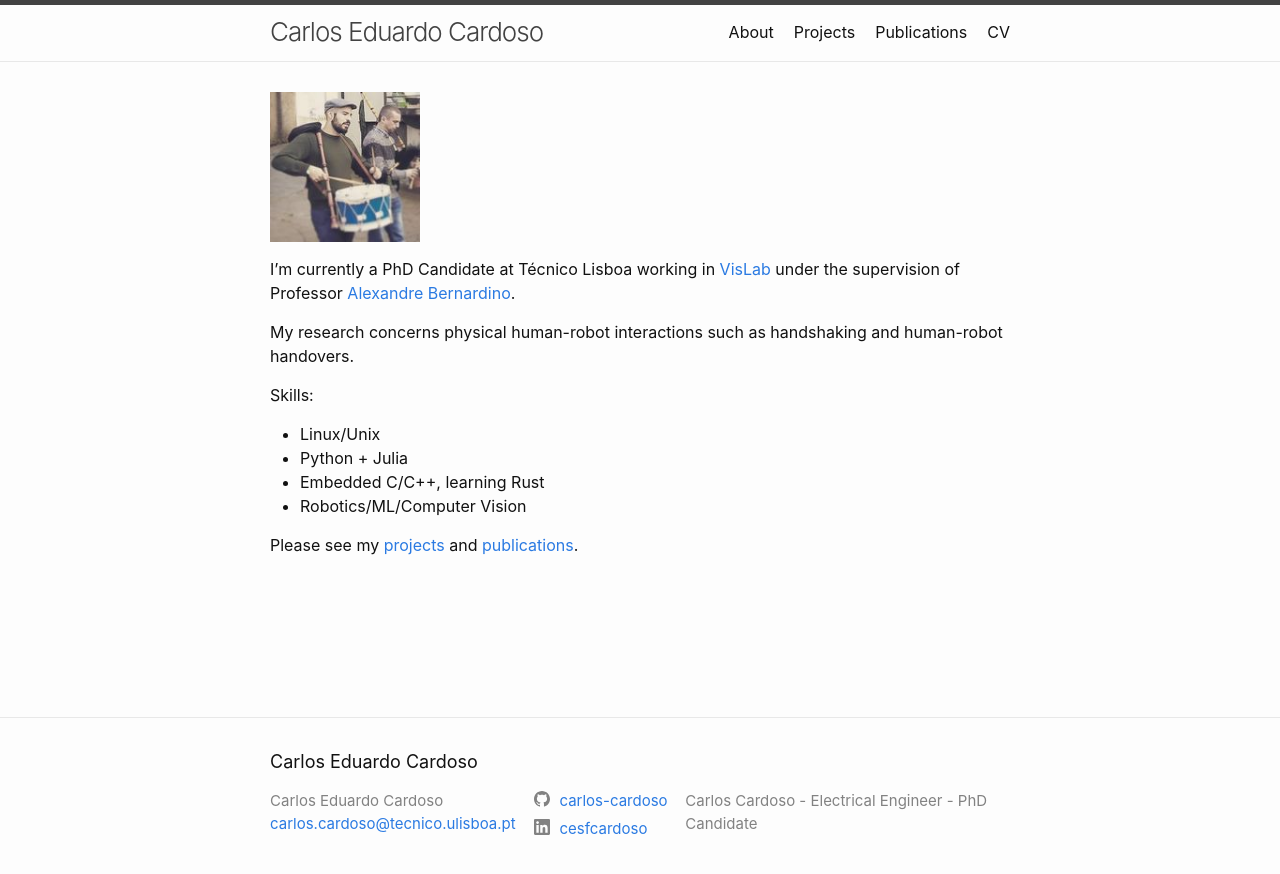
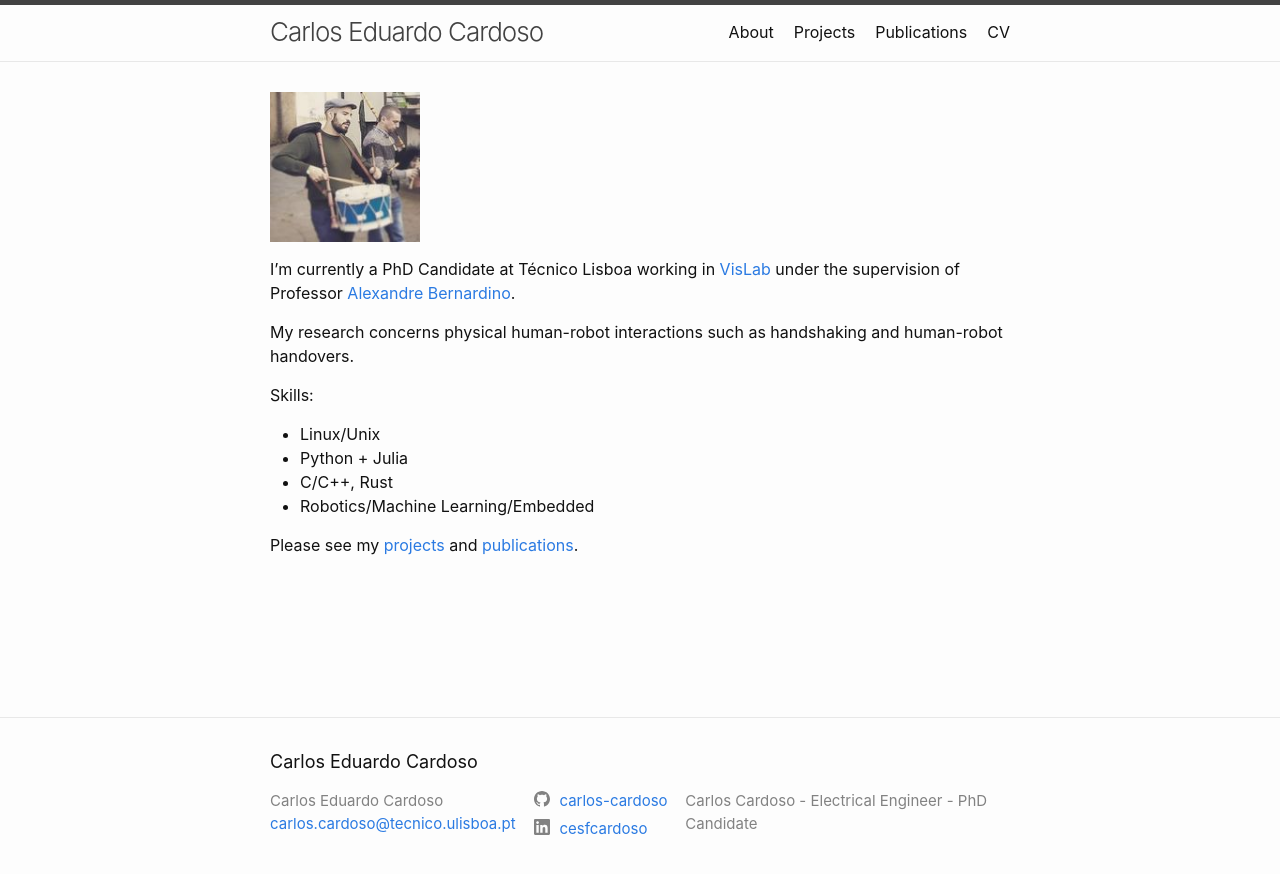
Before and after one commit to carlos-cardoso/carlos-cardoso.github.io, a Jekyll site: the page built from docs/index.markdown, in a window 1280 px wide. Shown: the top 874 px of the page. Built offline with Jekyll 4.4.1, drawn with Linux system fonts in a browser that asks for light colours.

Commit message:
update index

```diff
--- a/docs/index.markdown
+++ b/docs/index.markdown
@@ -16,7 +16,7 @@ My research concerns physical human-robot interactions such as handshaking and h
 Skills:
 * Linux/Unix
 * Python + Julia
-* Embedded C/C++, learning Rust
-* Robotics/ML/Computer Vision
+* C/C++, Rust
+* Robotics/Machine Learning/Embedded
 
 Please see my [projects](projects) and [publications](publications).
```
